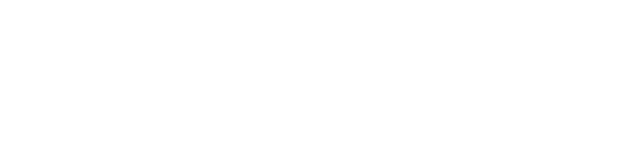
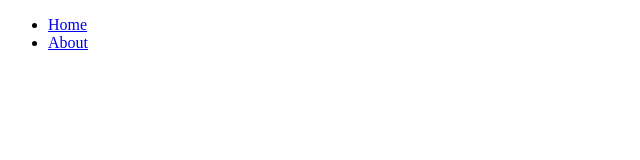
Before and after one commit to CEO-Truecoder/Website, a plain HTML site: page index.html in a window 1280 px wide. Shown: the whole page, without its empty margins (0-640 px from the left). Drawn offline with Linux system fonts and the light colour scheme.

Commit message:
Update index.html

```diff
--- a/index.html
+++ b/index.html
@@ -5,9 +5,22 @@
 
     <!-- JavaScript File Links -->
 
-    <!-- CSS File Links -->
+   	<!-- CSS File Links -->
 
     <!-- Meta Tags -->
    	<meta charset="utf-8" />
   </head>
+  <body lang="en">
+    <div class="main">
+      <nav class="top-nav">
+        <ul>
+          <li>
+            <a href="index.html">Home</a>
+          </li>
+					<li>
+						<a href="about.html">About</a>
+					</li>
+      </nav>
+    </div>
+  </body>
 </html>
```
